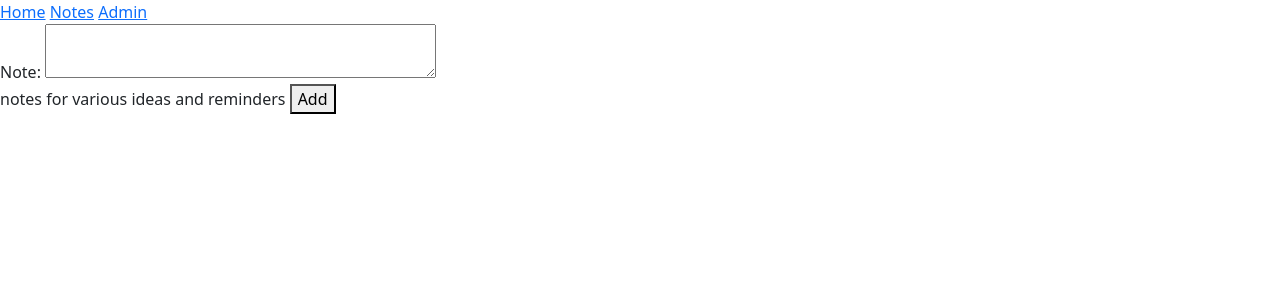
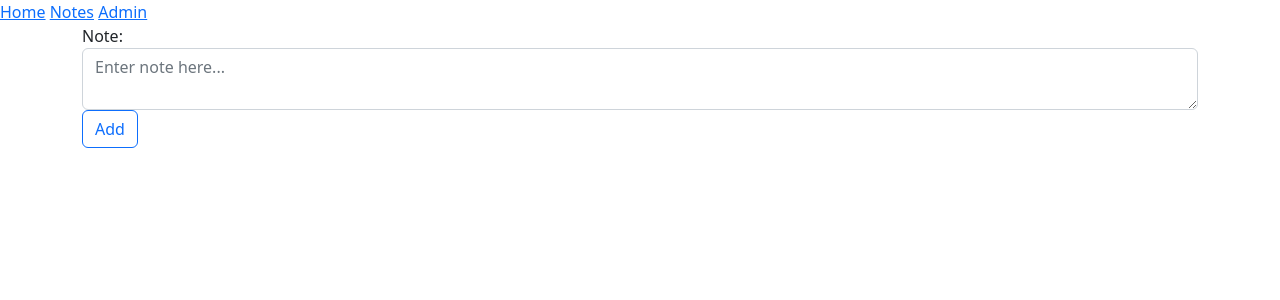
Before and after one commit to tombohub/piecework-tools, a Django app: page /notes in a window 1280 px wide. Shown: the top 300 px of the page. Run offline with Django 4.2, Linux system fonts and the light colour scheme; data that the repository does not hold is empty.

Commit message:
notes template edit

```diff
--- a/time_tracker/forms.py
+++ b/time_tracker/forms.py
@@ -12,5 +12,4 @@ class NoteModelForm(forms.ModelForm):
         model = Note
         fields = '__all__'
         widgets = {
-            'note': forms.Textarea(attrs={'rows': 2})
-        }
+            'note': forms.Textarea(attrs={'rows': 2, 'class': 'form-control', 'placeholder': 'Enter note here...'})}
--- a/time_tracker/models.py
+++ b/time_tracker/models.py
@@ -149,9 +149,7 @@ class UnitSheetCount(models.Model):
 
 
 class Note(models.Model):
-    note = models.TextField(
-        help_text="notes for various ideas and reminders",
-    )
+    note = models.TextField()
 
     def __str__(self):
         return self.note
--- a/time_tracker/templates/time_tracker/base.html
+++ b/time_tracker/templates/time_tracker/base.html
@@ -20,9 +20,11 @@
 </nav>
 
 <body>
-    {% block body %}
-    no body included
-    {% endblock body %}
+    <main class="container">
+        {% block body %}
+        no body included
+        {% endblock body %}
+    </main>
 </body>
 
 </html>
--- a/time_tracker/templates/time_tracker/notes.html
+++ b/time_tracker/templates/time_tracker/notes.html
@@ -1,17 +1,23 @@
 {% extends 'time_tracker/base.html' %}
 
 {% block body %}
-    <form action="{% url 'notes' %}" method="post">
-    {{ form }}
+
+{#    note input form#}
+    <div class="mb-2">
+        <form action="{% url 'notes' %}" method="post">
+            {{ form }}
         {% csrf_token %}
-    <button type="submit">Add</button>
+    <button type="submit" class="btn btn-outline-primary">Add</button>
     </form>
+    </div>
 
+
+{#    list of notes#}
     {% for note in notes %}
         <form action="{% url 'notes-delete' note.pk %}" method="post">
         {% csrf_token %}
         <span>{{ note }}</span>
-        <button type="submit">Delete</button>
+        <button type="submit" class="btn btn-outline-danger btn-sm">Delete</button>
         </form>
     {% endfor %}
 {% endblock %}
```
